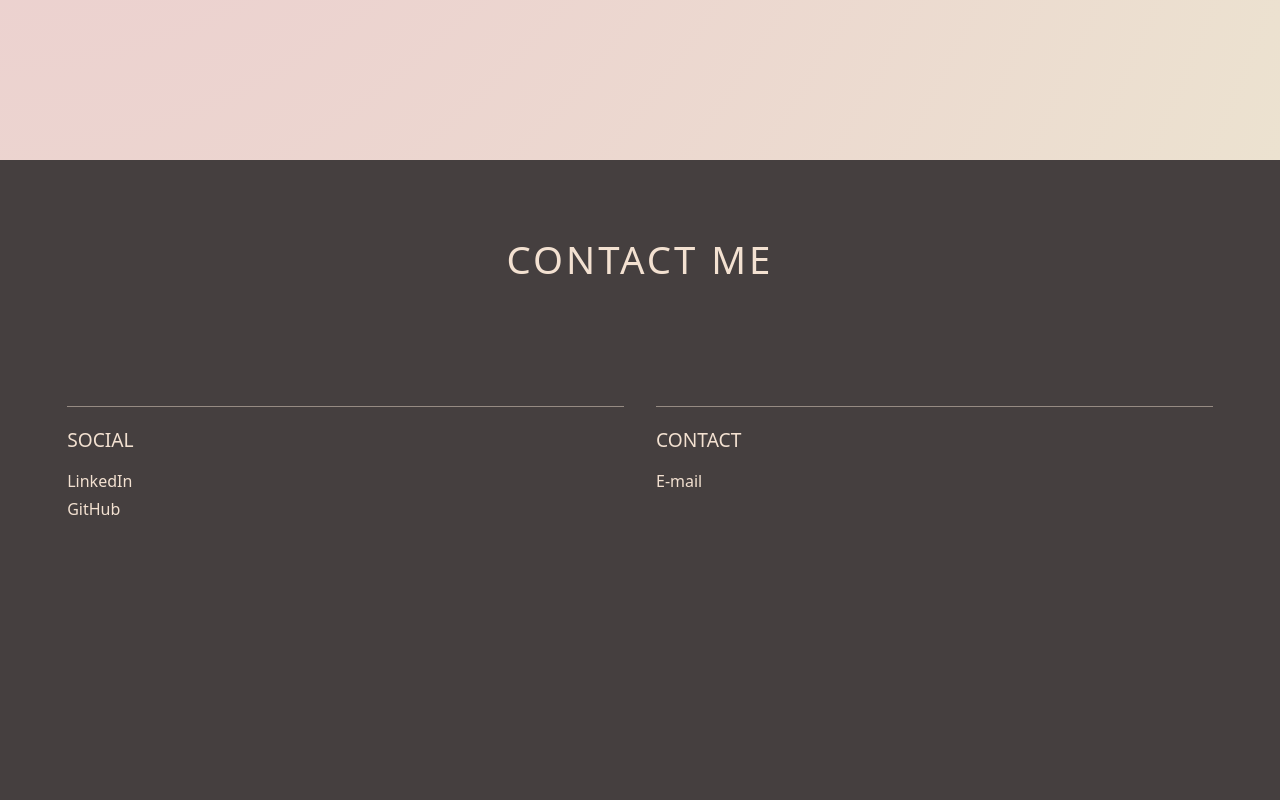
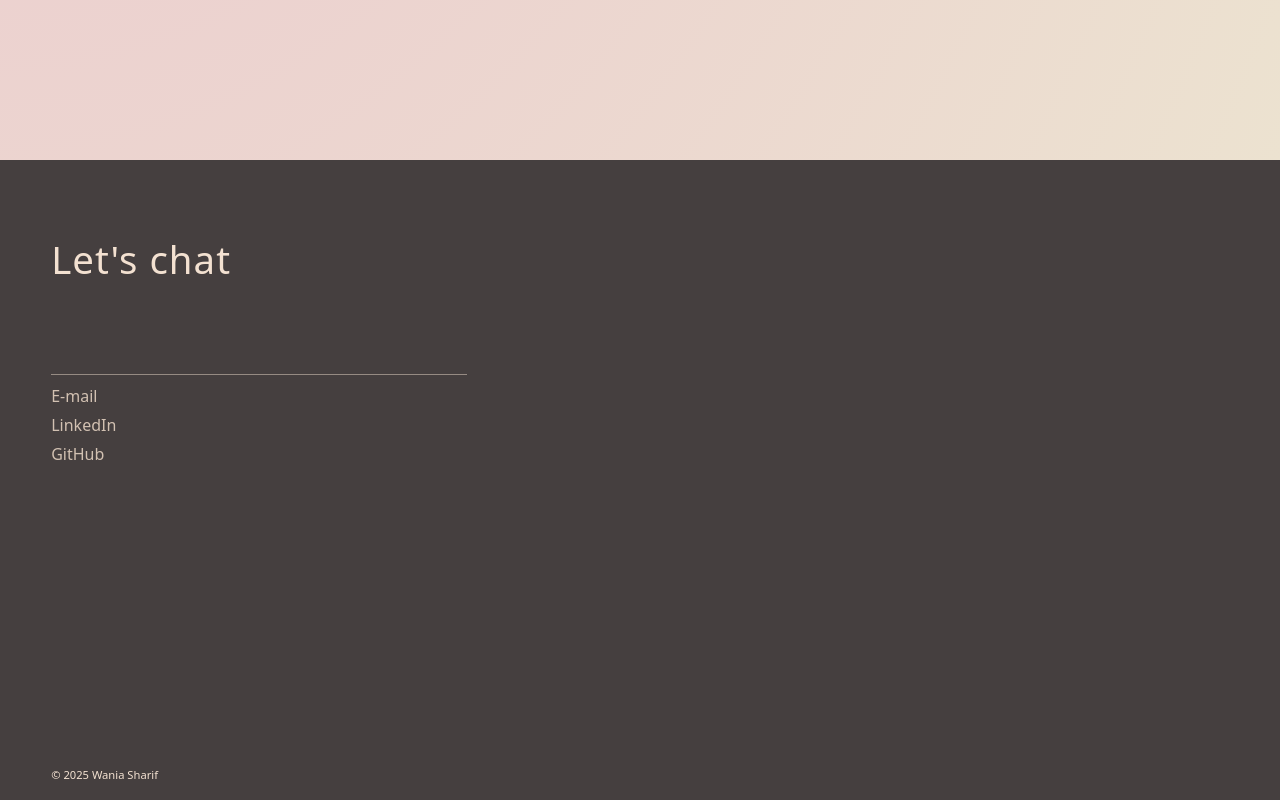
Before and after one commit to wania-sharif/wania-portfolio, a React (Vite) app: page / in a window 1280 px wide. Shown: the part 1500-2300 px from the top of the page. Built offline with nearby package versions, Linux system fonts and the light colour scheme.

Commit message:
#7 reduce 2 sections to 1, add copyright text

```diff
--- a/src/components/Contact/Contact.jsx
+++ b/src/components/Contact/Contact.jsx
@@ -11,30 +11,20 @@ const Contact = () => {
             initial={{ opacity: 0, y: 50 }}
             animate={ isInView && { opacity: 1, y: 0 }}
             transition={{ duration: 0.5 }}
-            >CONTACT ME</motion.h3>
+            >Let's chat</motion.h3>
 
-            <div>
             <motion.div className="socials"
                 initial={{ opacity: 0, y: -50 }}
                 animate={ isInView && { opacity: 1, y: 0 }}
                 transition={{ duration: 0.5, delay: 0.5 }}>
-                    <h2>SOCIAL</h2>
                 <ul>
+                    <li><a href="mailto:someone@example.com">E-mail</a></li>
                     <li><a href="https://www.linkedin.com/in/wania-sharif-a76834324" target='_blank'>LinkedIn</a></li>
                     <li><a href="https://github.com/wania-sharif" target='_blank'>GitHub</a></li>
                 </ul>
             </motion.div>
 
-                <motion.div className="contacts"
-                initial={{ opacity: 0, y: -50 }}
-                animate={isInView && { opacity: 1, y: 0 }}
-                transition={{ duration: 0.4, delay: 0.6 }}>
-                    <h2>CONTACT</h2>
-                    <ul>
-                        <li><a href="mailto:someone@example.com">E-mail</a></li>
-                    </ul>
-                </motion.div>
-            </div>
+            <p>© 2025 Wania Sharif</p>
         </div>
     );
 };
--- a/src/components/Contact/contact.css
+++ b/src/components/Contact/contact.css
@@ -9,32 +9,19 @@
 }
 /* header  */
 .contact h3 {
-    letter-spacing: 3px;
+    letter-spacing: 1px;
     font-size: 2.4em;
     font-weight: 100;
+    text-align: left;
 }
 
-/* content container  */
-.contact > div {
-    padding: 2em 1em;
-    display: flex;
-    justify-content: space-around;
-    gap: 2em;
-}
-
-/* contact and socials sections */
-.contact .contacts, .contact .socials {
-    width: 100%;
+/* socials section */
+.contact .socials {
+    max-width: 26em;
     border-top: 1px solid #f3e1d177;
     text-align: left;
     font-weight: 200;
-}
-
-/* section headers  */
-.contact h2 {
-    font-weight: 400;
-    font-size: 1.2em;
-    margin: 1.2em 0;
+    color: #d2c1b2;
 }
 
 /* list items  */
@@ -49,5 +36,12 @@
 }
 .contact ul > li > a:hover {
     color: #ffffff;
-    text-shadow: 0 0 10px #ffb392;
 }
+
+/* copyright */
+.contact p {
+    font-size: 0.7em;
+    text-align: left;
+    margin-top: auto;
+    padding-bottom: 20px;
+}
```
Lines whose indentation alone changed are shown as unchanged.
